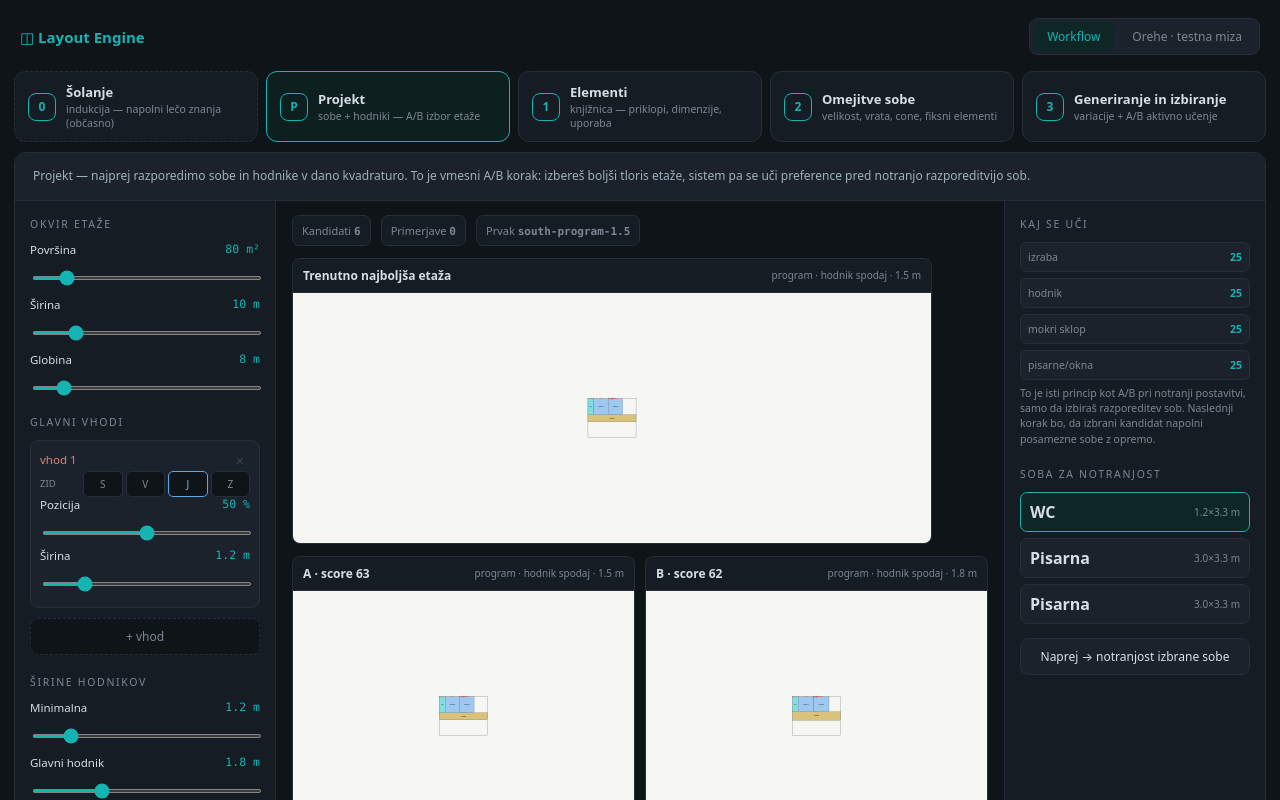
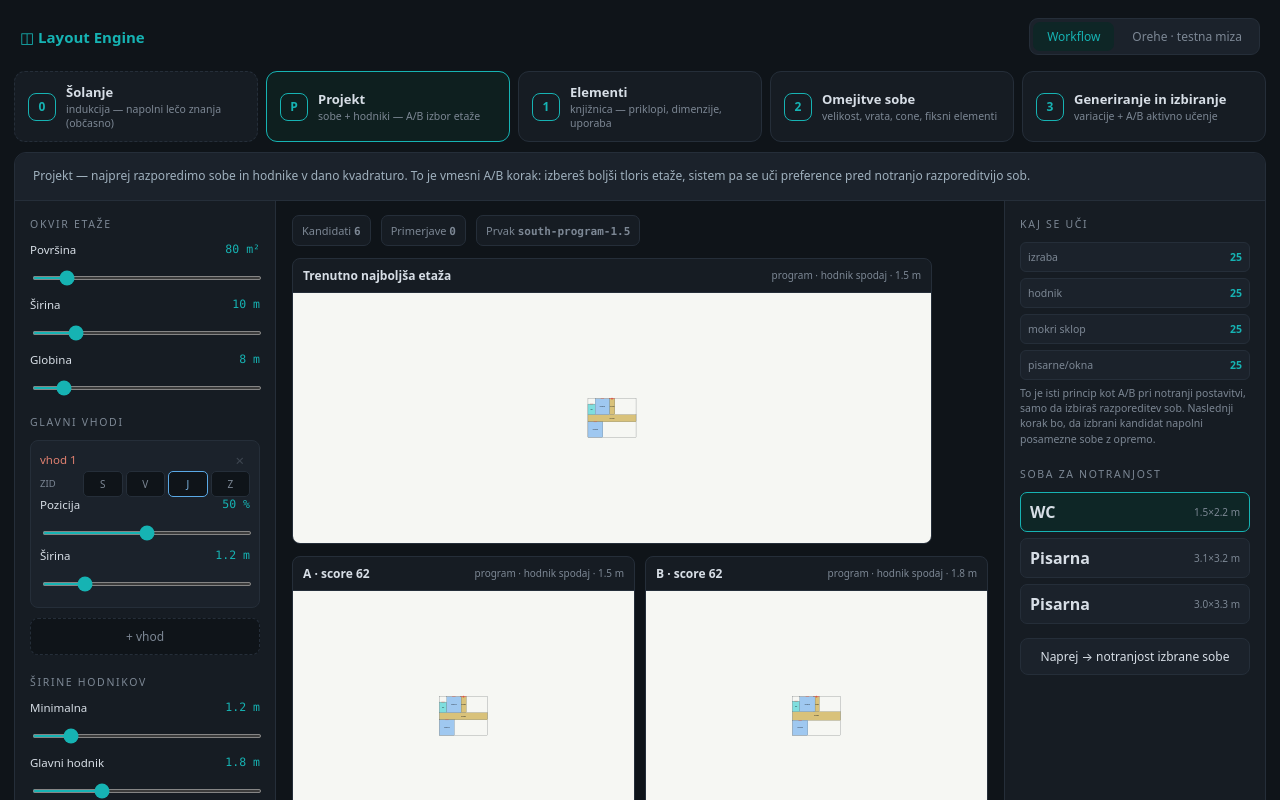
Before and after one commit to zorkojaka/FloorPlannerApp, a React (Vite) app: page / in a window 1280 px wide. Shown: the top 800 px of the page. Built offline with nearby package versions, Linux system fonts and the light colour scheme.

Commit message:
Distribute floor rooms on both corridor sides

```diff
--- a/src/project/floorGenerator.ts
+++ b/src/project/floorGenerator.ts
@@ -69,25 +69,23 @@ export function generateStripFloorLayout(brief: ProjectBrief, options: FloorLayo
   };
   const corridorLinks = buildEntranceLinks(entrances, boundary, corridor, sideCorridorWidth);
 
-  const roomSideStart = verticalCorridor
-    ? (corridor.x + corridor.w <= boundary.width / 2 ? corridor.x + corridor.w : 0)
-    : (corridor.y + corridor.d <= boundary.depth / 2 ? corridor.y + corridor.d : 0);
-  const roomDepth = Math.max(
-    0,
-    verticalCorridor
-      ? (roomSideStart === 0 ? corridor.x : boundary.width - corridor.x - corridor.w)
-      : (roomSideStart === 0 ? corridor.y : boundary.depth - corridor.y - corridor.d),
-  );
   const rooms: PlacedRoom[] = [];
-  let cursor = 0;
+  const sideCursors = [0, 0];
+  const sideDepths = verticalCorridor
+    ? [corridor.x, boundary.width - corridor.x - corridor.w]
+    : [corridor.y, boundary.depth - corridor.y - corridor.d];
+  const frontageLimit = verticalCorridor ? boundary.depth : boundary.width;
 
   for (const program of orderPrograms(expandPrograms(brief.rooms), roomOrder)) {
     const definition = ROOM_TYPE_DEFINITIONS[program.type];
     if (!definition || program.type === 'corridor') continue;
     const targetArea = estimateRoomProgramArea({ ...program, count: 1 });
-    const roomWidth = Math.max(definition.minWidth, roundToGrid(targetArea / Math.max(roomDepth, definition.minDepth)));
-    const width = roundToGrid(verticalCorridor ? roomDepth : roomWidth);
-    const depth = roundToGrid(verticalCorridor ? roomWidth : Math.max(definition.minDepth, roomDepth));
+    const sideIndex = sideCursors[0] <= sideCursors[1] ? 0 : 1;
+    const maxDepth = Math.max(definition.minDepth, sideDepths[sideIndex]);
+    const size = roomSizeForProgram(program, targetArea, maxDepth);
+    const width = verticalCorridor ? Math.min(maxDepth, size.depth) : size.frontage;
+    const depth = verticalCorridor ? size.frontage : Math.min(maxDepth, size.depth);
+    const cursor = sideCursors[sideIndex];
     const area = roundToGrid(width * depth);
 
     rooms.push({
@@ -95,17 +93,17 @@ export function generateStripFloorLayout(brief: ProjectBrief, options: FloorLayo
       programId: program.id,
       type: program.type,
       name: definition.name,
-      x: verticalCorridor ? roomSideStart : roundToGrid(cursor),
-      y: verticalCorridor ? roundToGrid(cursor) : roomSideStart,
+      x: verticalCorridor ? (sideIndex === 0 ? corridor.x - width : corridor.x + corridor.w) : roundToGrid(cursor),
+      y: verticalCorridor ? roundToGrid(cursor) : (sideIndex === 0 ? corridor.y - depth : corridor.y + corridor.d),
       w: width,
       d: depth,
       area,
       doorToCorridor: definition.corridorAccess === 'required',
     });
-    cursor += verticalCorridor ? depth : width;
+    sideCursors[sideIndex] += verticalCorridor ? depth : width;
   }
 
-  if (cursor > (verticalCorridor ? boundary.depth : boundary.width)) warnings.push('Rooms exceed available frontage along the corridor.');
+  if (sideCursors.some((cursor) => cursor > frontageLimit)) warnings.push('Rooms exceed available frontage along the corridor.');
   const usedArea = corridor.area + corridorLinks.reduce((sum, link) => sum + link.area, 0) + rooms.reduce((sum, room) => sum + room.area, 0);
 
   return {
@@ -148,6 +146,14 @@ function normalizeCorridorPolicy(brief: ProjectBrief, candidateMainWidth?: numbe
   const mainWidth = Math.max(minWidth, candidateMainWidth ?? base.mainWidth ?? minWidth);
   const sideWidth = Math.max(minWidth, Math.min(base.sideWidth ?? minWidth, mainWidth));
   return { minWidth, mainWidth, sideWidth };
+}
+
+function roomSizeForProgram(program: RoomProgram, targetArea: number, maxDepth: number): { frontage: number; depth: number } {
+  const definition = ROOM_TYPE_DEFINITIONS[program.type];
+  const preferredDepth = Math.max(definition.minDepth, program.type === 'office' ? 3.6 : 2.2);
+  const depth = roundToGrid(Math.min(maxDepth, Math.max(definition.minDepth, preferredDepth)));
+  const frontage = roundToGrid(Math.max(definition.minWidth, targetArea / Math.max(depth, 0.1)));
+  return { frontage, depth };
 }
 
 function corridorWidthVariants(brief: ProjectBrief): number[] {
```
Also changed, not shown: 1 other file (tests, documents, lock files or other folders).
